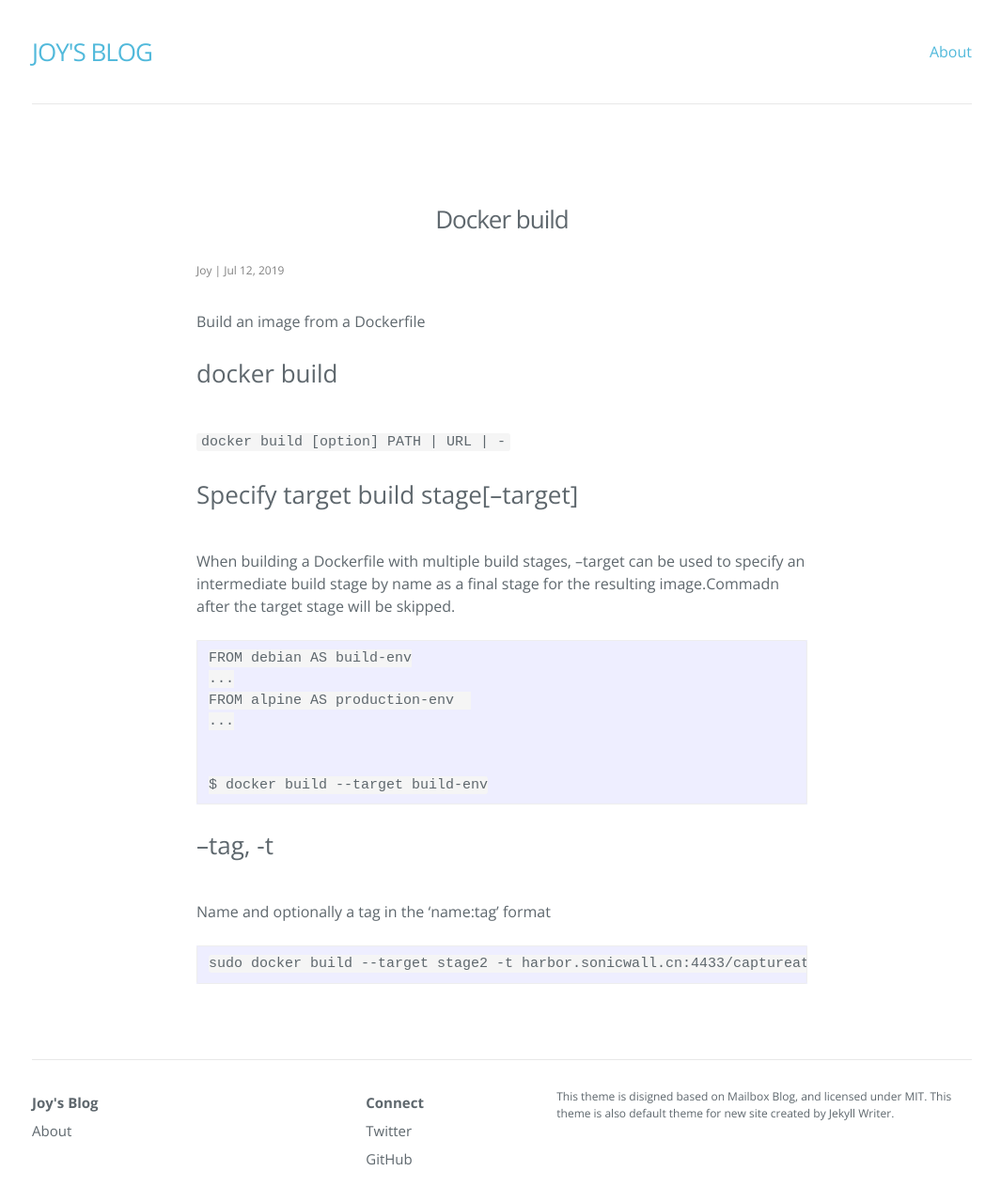
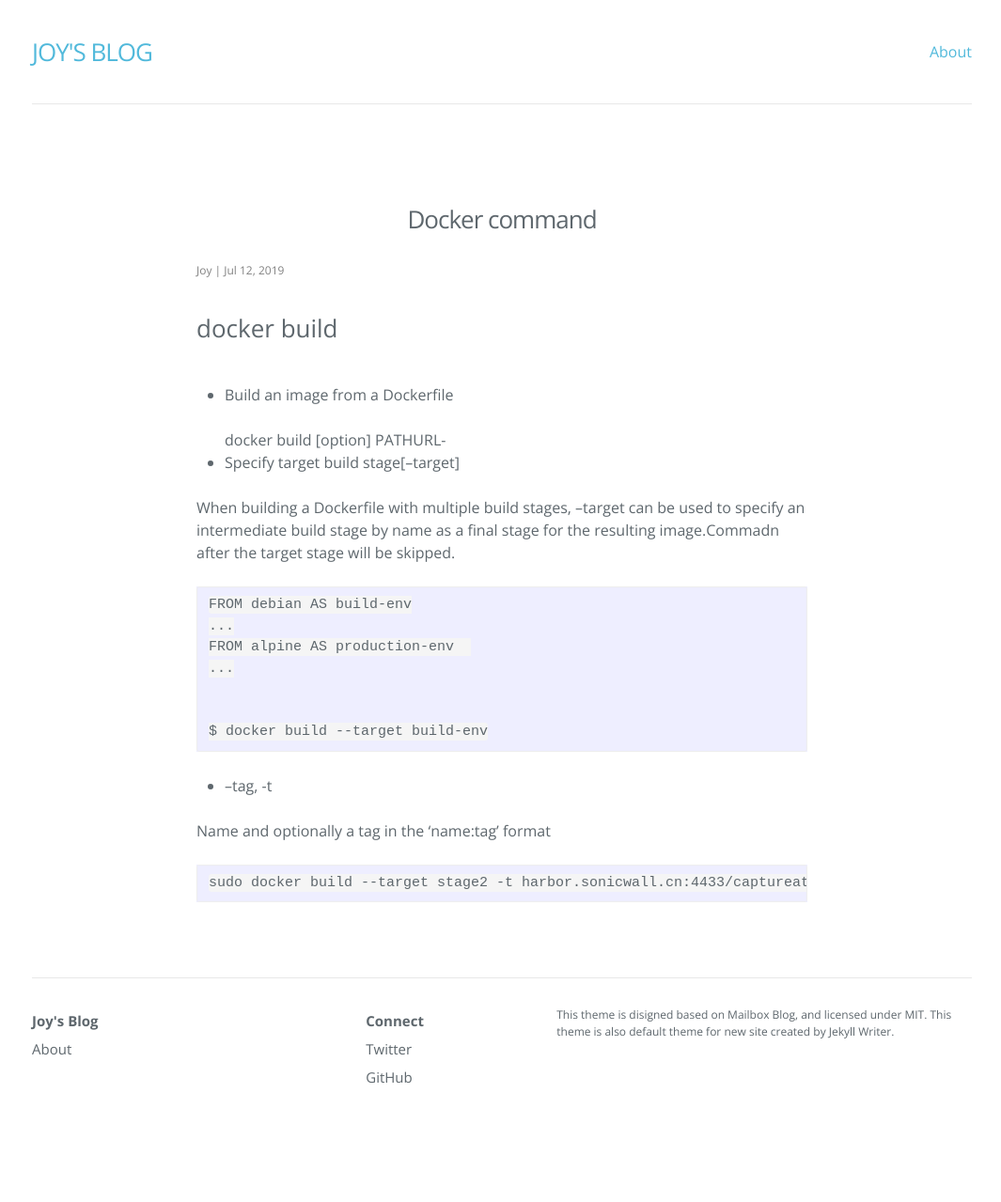
Before and after one commit to joystitch/joystitch.github.io, a Jekyll site: the page built from _posts/2019-07-12-Dcoker build.md, in a window 1280 px wide and 1315 px high. Shown: the top 1279 px of the window at 94% size, without its empty margins (106-1171 px from the left). Built offline with Jekyll 4.4.1, drawn with Linux system fonts in a browser that asks for light colours; nearby versions of some CDN libraries.

Commit message:
Update Docker command

```diff
--- a/_posts/2019-07-12-Dcoker build.md
+++ b/_posts/2019-07-12-Dcoker build.md
@@ -1,16 +1,18 @@
 ---
-title: Docker build
+title: Docker command
 layout: post
 categories: Docker
 tags: docker
 ---
-Build an image from a Dockerfile
+### docker build
 
-### docker build
-`docker build [option] PATH | URL | -`
+* Build an image from a Dockerfile
 
 
-### Specify target build stage[--target]
+    docker build [option] PATH | URL | -
+
+* Specify target build stage[--target]
+
 When building a Dockerfile with multiple build stages, --target can be used to specify an intermediate build stage by name as a final stage for the resulting image.Commadn after the target stage will be skipped.
 
     FROM debian AS build-env
@@ -21,7 +23,8 @@ When building a Dockerfile with multiple build stages, --target can be used to s
 
     $ docker build --target build-env
 
-### --tag, -t
+* --tag, -t
+
 Name and optionally a tag in the 'name:tag' format
 
     sudo docker build --target stage2 -t harbor.sonicwall.cn:4433/captureatp-taf/taf:${Version} .
```
